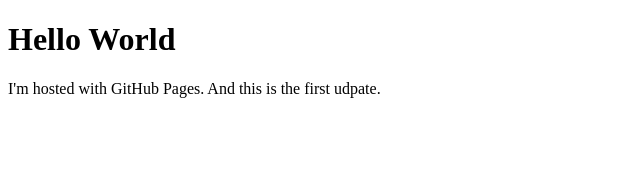
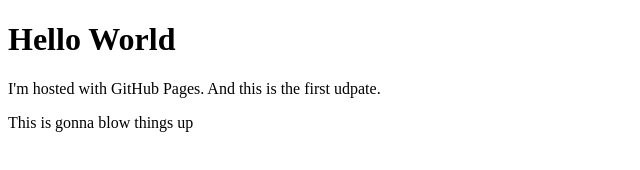
Before and after one commit to kekocapo/kekocapo.github.io, a plain HTML site: page index.html in a window 1280 px wide. Shown: the whole page, without its empty margins (0-640 px from the left). Drawn offline with Linux system fonts and the light colour scheme.

Commit message:
Update index.html

```diff
--- a/index.html
+++ b/index.html
@@ -3,5 +3,6 @@
 <body>
 <h1>Hello World</h1>
 <p>I'm hosted with GitHub Pages. And this is the first udpate.</p>
+  <p> This is gonna blow things up</p>
 </body>
 </html>
```
